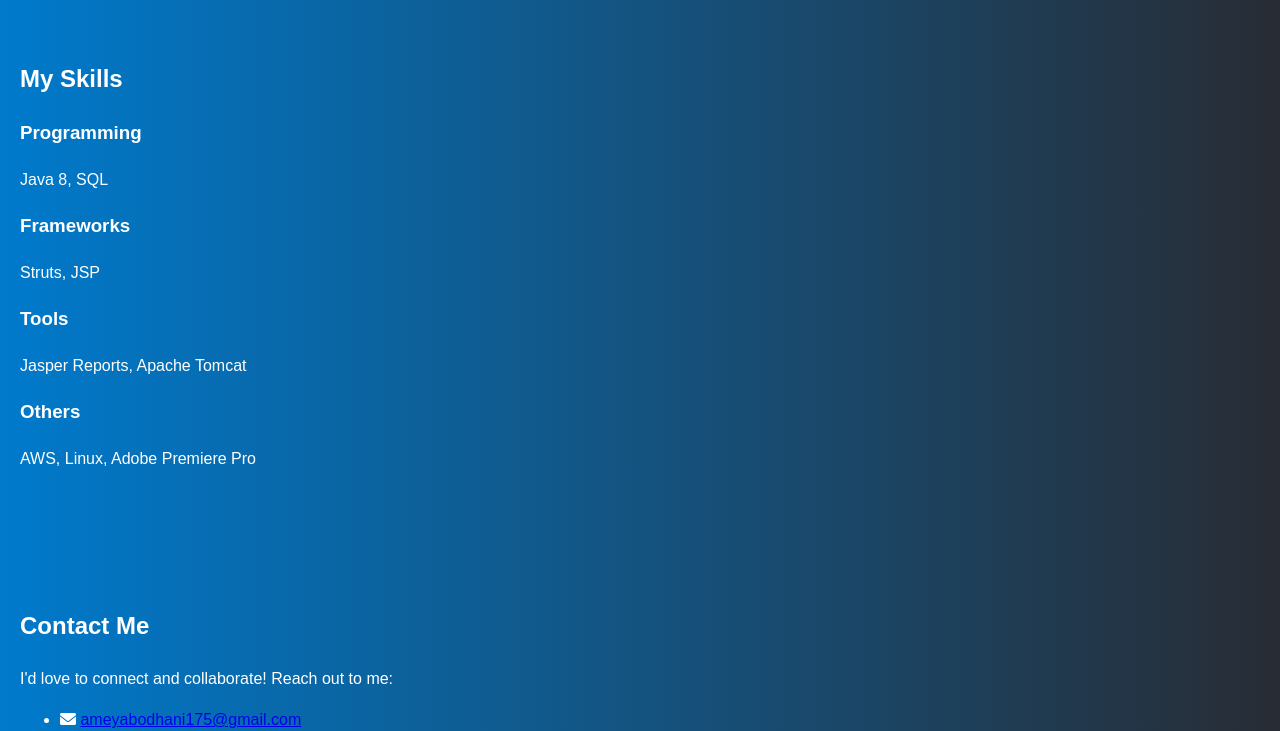
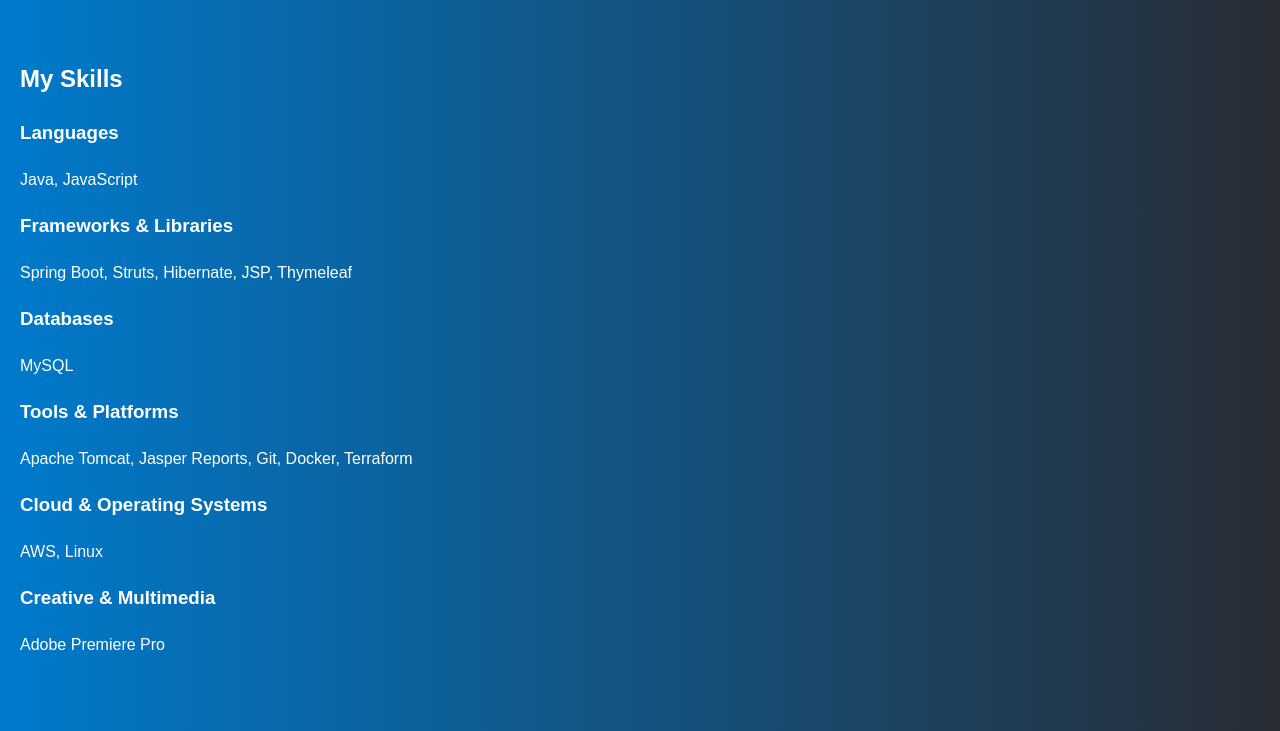
Before and after one commit to ameyabodhani/ameyabodhani.github.io, a plain HTML site: page index.html in a window 1280 px wide. Shown: the part 1310-2041 px from the top of the page. Drawn offline with Linux system fonts and the light colour scheme; a script that the page names is missing.

Commit message:
Update index.html

```diff
--- a/index.html
+++ b/index.html
@@ -54,24 +54,40 @@
 <section id="skills">
   <h2>My Skills</h2>
   <div class="skills-grid">
+
     <div>
-        <h3>Programming</h3>
-        <p>Java 8, SQL</p>
+      <h3>Languages</h3>
+      <p>Java, JavaScript</p>
     </div>
+
     <div>
-        <h3>Frameworks</h3>
-        <p>Struts, JSP</p>
+      <h3>Frameworks & Libraries</h3>
+      <p>Spring Boot, Struts, Hibernate, JSP, Thymeleaf</p>
     </div>
+
     <div>
-        <h3>Tools</h3>
-        <p>Jasper Reports, Apache Tomcat</p>
+      <h3>Databases</h3>
+      <p>MySQL</p>
     </div>
+
     <div>
-        <h3>Others</h3>
-        <p>AWS, Linux, Adobe Premiere Pro</p>
+      <h3>Tools & Platforms</h3>
+      <p>Apache Tomcat, Jasper Reports, Git, Docker, Terraform</p>
     </div>
+
+    <div>
+      <h3>Cloud & Operating Systems</h3>
+      <p>AWS, Linux</p>
+    </div>
+
+    <div>
+      <h3>Creative & Multimedia</h3>
+      <p>Adobe Premiere Pro</p>
+    </div>
+
   </div>
 </section>
+
 
   <!-- Contact Section -->
   <section id="contact">
```
Lines whose indentation alone changed are shown as unchanged.
